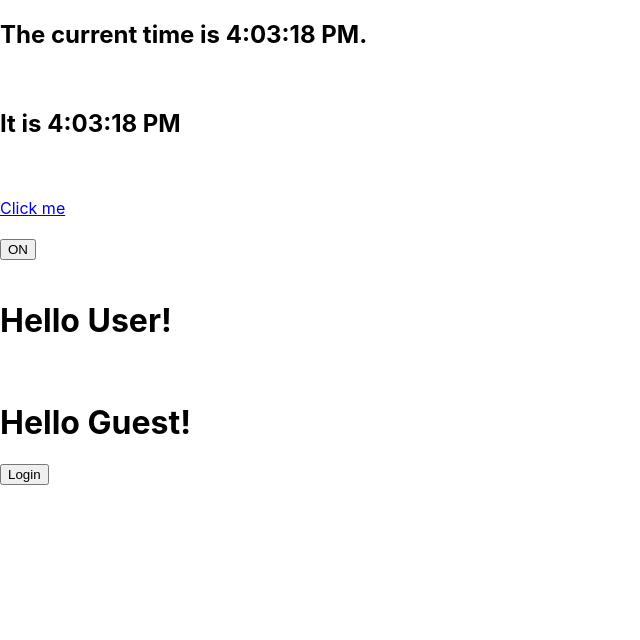
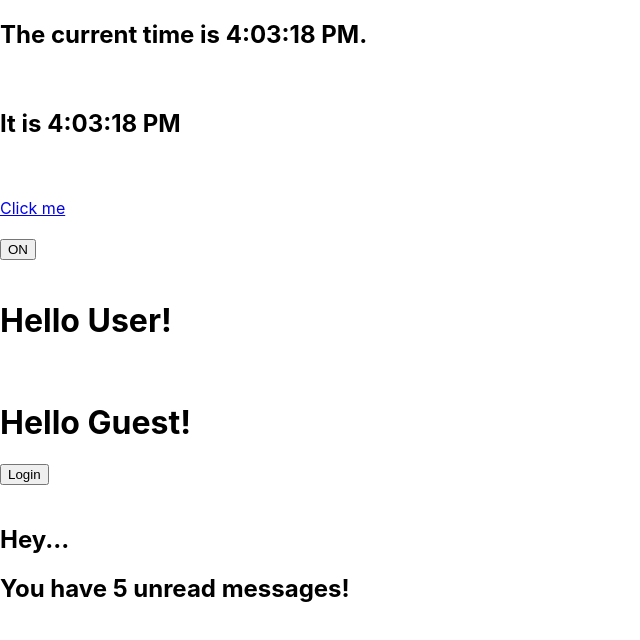
Before and after one commit to prashanth-g/react_playground, a React (Create React App) app: page / in a window 1280 px wide. Shown: the top 640 px of the page, without its empty margins (0-640 px from the left). Built offline with nearby package versions, Linux system fonts and the light colour scheme.

Commit message:
Added Inline conditional operators

```diff
--- a/public/index.html
+++ b/public/index.html
@@ -32,6 +32,7 @@
     <div id="dev04"></div><br />
     <div id="dev05"></div><br />
     <div id="dev06"></div><br />
+    <div id="dev07"></div><br />
     <!--
       This HTML file is a template.
       If you open it directly in the browser, you will see an empty page.
--- a/src/index.js
+++ b/src/index.js
@@ -195,4 +195,24 @@ ReactDOM.render(
   document.getElementById('dev06')
 )
 
+class MailBox extends React.Component {
+
+  render() {
+    const unreadMessages = this.props.unreadMessages;
+    return(
+      <div>
+        <h2>Hey...</h2>
+        {unreadMessages.length > 0 && <h2> You have {unreadMessages.length} unread messages!</h2>}
+      </div>
+    );
+  }
+}
+
+const messages = ['JSON', 'Re:JSON', 'JS', 'DS', 'Lua'];
+
+ReactDOM.render(
+  <MailBox unreadMessages = {messages}/>,
+  document.getElementById('dev07')
+)
+
 serviceWorker.unregister();
```
